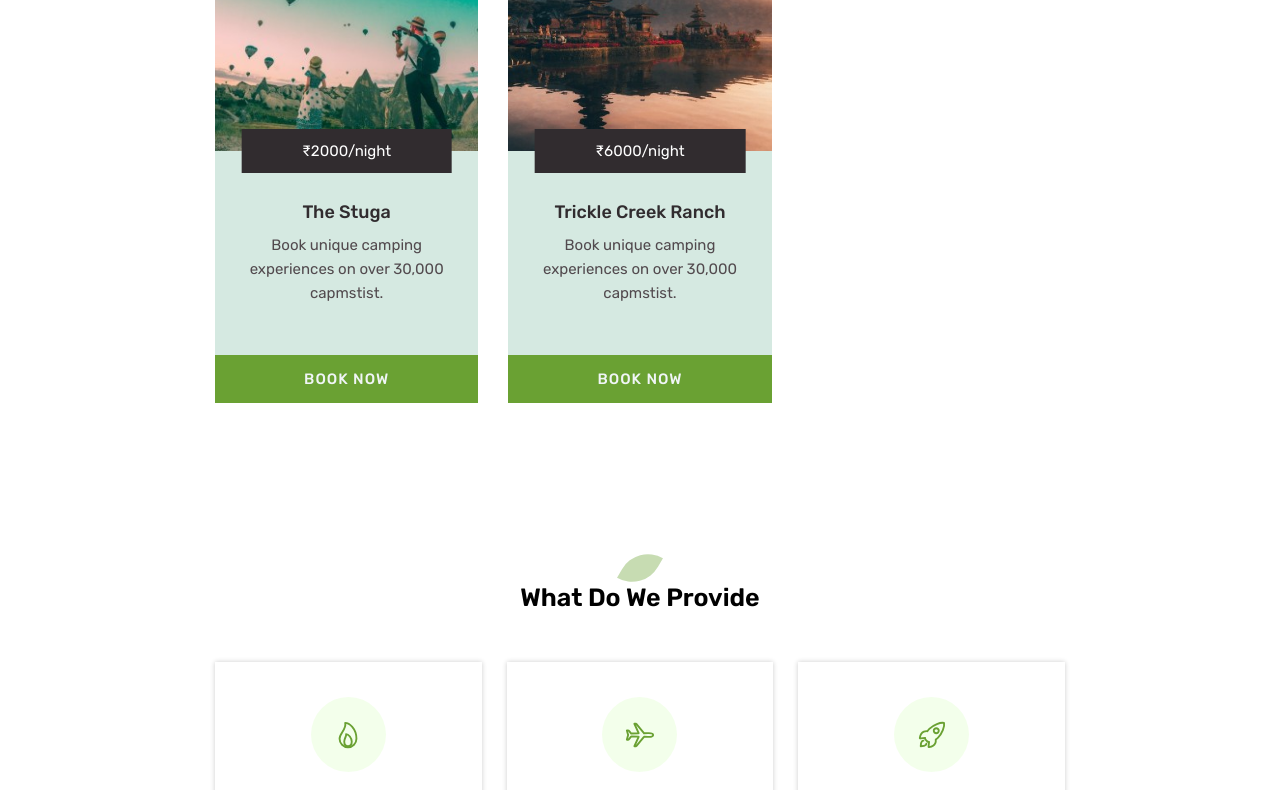
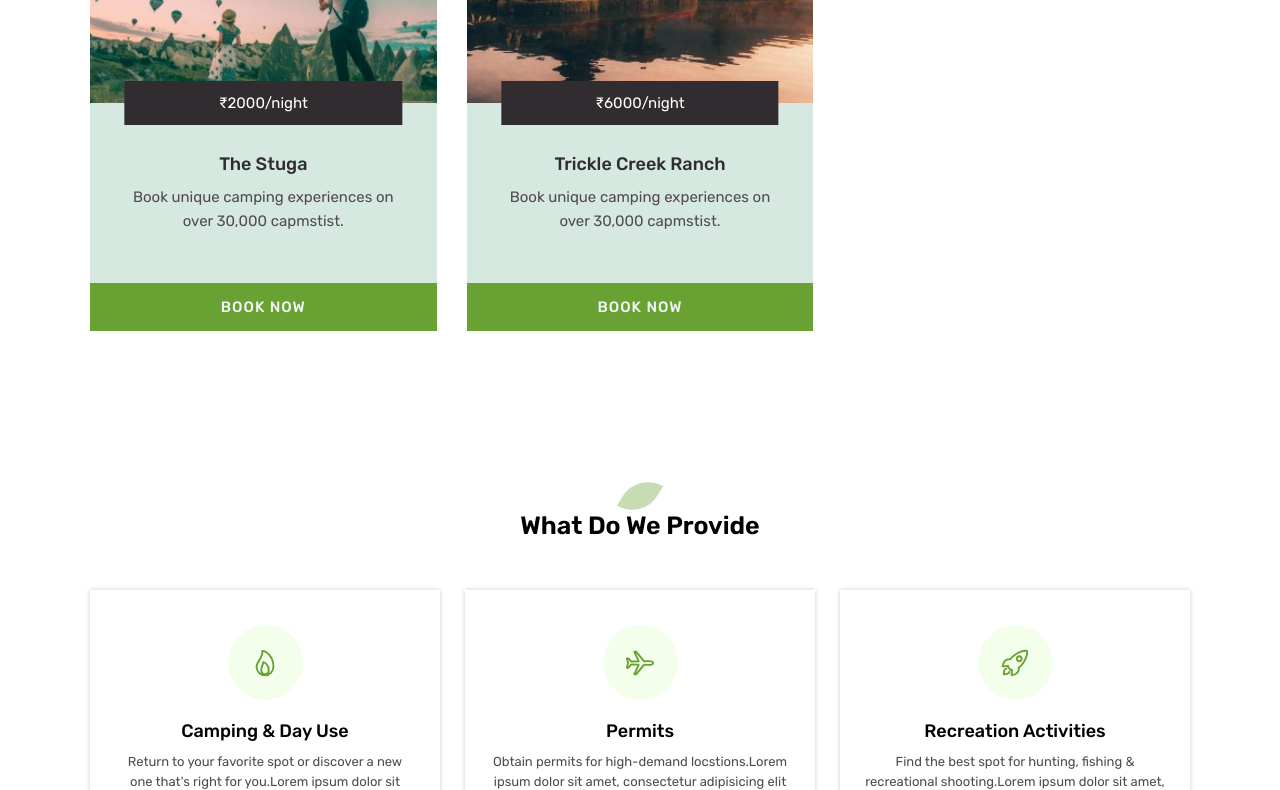
Before and after one commit to Sandy-SandBox/-Sandy-SandBox-.github.io, a plain HTML site: page index.html in a window 1280 px wide. Shown: the part 2010-2800 px from the top of the page. Drawn offline with nearby package versions, Linux system fonts and the light colour scheme.

Commit message:
update responsive.css

```diff
--- a/responsive.css
+++ b/responsive.css
@@ -95,7 +95,7 @@
     }
   }
   .container {
-    width: min(85rem,90%);
+    width: min(110rem,90%);
   }
   .place-wrap {
     grid-template-columns: repeat(3,1fr);
```
